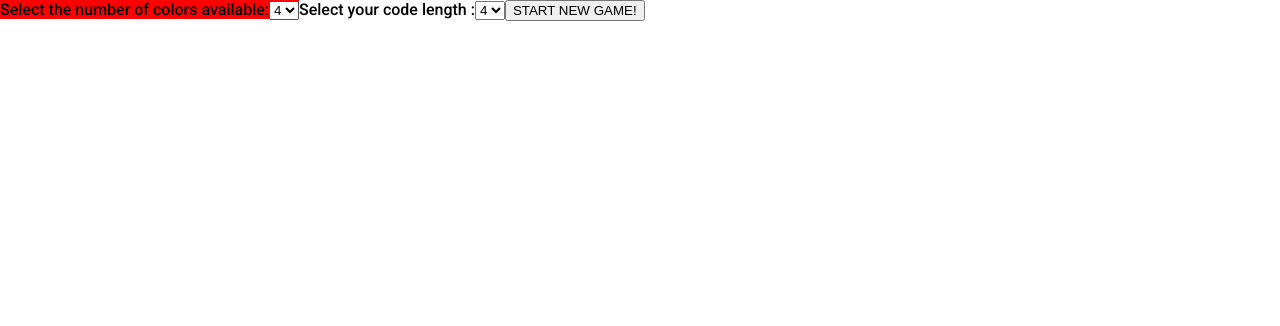
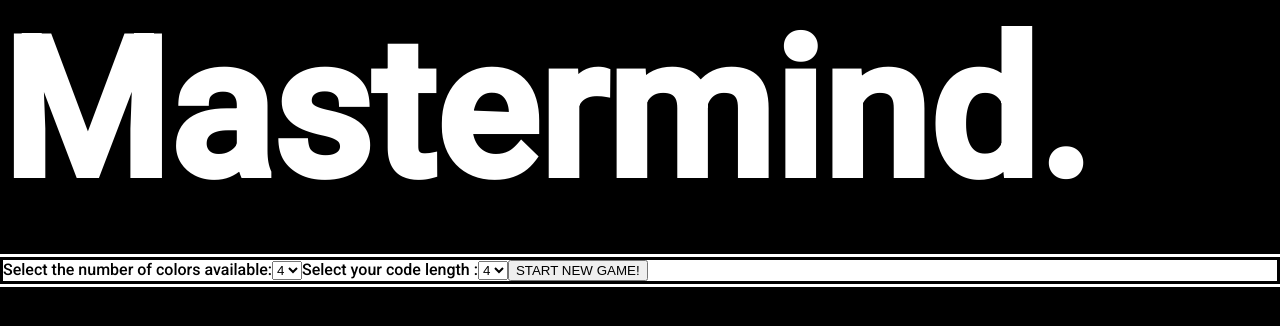
Before and after one commit to motorwolf/mastermind, a React (Create React App) app: page / in a window 1280 px wide. Shown: the top 326 px of the page. Built offline with nearby package versions, Linux system fonts and the light colour scheme.

Commit message:
Add styling

```diff
--- a/public/index.html
+++ b/public/index.html
@@ -6,8 +6,11 @@
         <meta name="viewport" content="width=device-width, initial-scale=1" />
         <meta name="theme-color" content="#000000" />
         <link rel="manifest" href="%PUBLIC_URL%/manifest.json" />
-    <link href="https://fonts.googleapis.com/css2?family=Roboto:wght@500&display=swap" rel="stylesheet">
-    <title>React App</title>
+        <link
+            href="https://fonts.googleapis.com/css2?family=Roboto:wght@500&display=swap"
+            rel="stylesheet"
+        />
+        <title>Mastermind</title>
     </head>
     <body>
         <noscript>You need to enable JavaScript to run this app.</noscript>
--- a/src/App.tsx
+++ b/src/App.tsx
@@ -3,7 +3,7 @@ import Game, { ColorTypes } from './components/Game';
 import './App.css';
 import { GameOptions } from './components/GameOptions';
 import { AppStyles } from './AppStyles';
-import { theme } from './index';
+import { theme } from './Theme';
 
 export const COLORS: ColorTypes[] = [
     'red',
@@ -20,7 +20,12 @@ export interface AppProps {
 
 export const StyledApp = ({ children }: any) => {
     const classes = AppStyles({ theme });
-    return <div className={classes.backdrop}>{children}</div>;
+    return (
+        <div className={classes.backdrop}>
+            <h1 className={classes.heading}>Mastermind.</h1>
+            {children}
+        </div>
+    );
 };
 
 class App extends Component<AppProps> {
--- a/src/AppStyles.ts
+++ b/src/AppStyles.ts
@@ -1,8 +1,20 @@
-import { createUseStyles } from "react-jss";
+import { createUseStyles } from 'react-jss';
 
 export const AppStyles = createUseStyles((theme: any) => ({
     backdrop: {
-        backgroundColor: 'taupe',
+        backgroundColor: theme.colors.black,
+        color: theme.colors.white,
         fontFamily: theme.font,
-    }
+        height: '100vh',
+        width: '100vw',
+        margin: 0,
+        padding: 0,
+        boxSizing: 'border-box',
+    },
+    heading: {
+        fontSize: '15vw',
+        margin: 0,
+        overflow: 'hidden',
+        padding: `0 0 2rem`,
+    },
 }));
--- /dev/null
+++ b/src/Theme/index.js
@@ -0,0 +1,23 @@
+
+export const theme = {
+    font: '"Roboto"',
+    fontSizes: {
+        extraLarge: '3em',
+        large: '2em',
+        medium: '1em',
+    },
+    spacing: {
+        large: '2em',
+    },
+    colors: {
+        black: 'black',
+        white: 'white',
+        grey: 'grey',
+        red: 'red',
+        orange: 'orange',
+        yellow: 'yellow',
+        green: 'green',
+        blue: 'blue',
+        purple: 'purple',
+    },
+};
--- a/src/components/Dropdown.tsx
+++ b/src/components/Dropdown.tsx
@@ -1,6 +1,6 @@
 import React, { ChangeEvent } from 'react';
 import { DropdownStyles } from './DropdownStyles';
-import { theme } from '../index';
+import { theme } from '../Theme';
 
 export interface OptionShape {
     display?: string;
@@ -27,7 +27,6 @@ export const Dropdown = ({
             <select name={name} onChange={(ev) => onChangeFn(ev)}>
                 {options.map((option) => (
                     <option value={option.value}>
-                        {' '}
                         {option.display || option.value}
                     </option>
                 ))}
--- a/src/components/GameOptions.tsx
+++ b/src/components/GameOptions.tsx
@@ -1,5 +1,7 @@
 import React, { ChangeEvent } from 'react';
-import { Dropdown} from './Dropdown';
+import { Dropdown } from './Dropdown';
+import { GameOptionStyles } from './GameOptionsStyles';
+import { theme } from '../Theme'
 
 export interface GameOptionsPropTypes {
     onInputChange: (ev: ChangeEvent<HTMLSelectElement>) => void;
@@ -18,7 +20,9 @@ export const GameOptions = ({
     colorNum,
     codeLength,
 }: GameOptionsPropTypes) => {
+    const classes = GameOptionStyles({ theme });
     return (
+        <div className={classes.dialog}>
             <form
                 onSubmit={(ev) => {
                     ev.preventDefault();
@@ -45,5 +49,6 @@ export const GameOptions = ({
                 </label>
                 <button type="submit">START NEW GAME!</button>
             </form>
+        </div>
     );
 };
--- /dev/null
+++ b/src/components/GameOptionsStyles.tsx
@@ -0,0 +1,10 @@
+import { createUseStyles } from 'react-jss';
+
+export const GameOptionStyles = createUseStyles((theme: any) => ({
+    dialog: {
+        backgroundColor: theme.colors.white,
+        color: theme.colors.black,
+        outline: '3px solid white',
+        border: '3px solid black',
+    },
+}));
--- a/src/index.js
+++ b/src/index.js
@@ -4,17 +4,7 @@ import './index.css';
 import App from './App';
 import * as serviceWorker from './serviceWorker';
 import { ThemeProvider } from 'react-jss';
-
-export const theme = {
-    red: 'red',
-    orange: 'orange',
-    yellow: 'yellow',
-    green: 'green',
-    blue: 'blue',
-    purple: 'purple',
-    font: '"Roboto"',
-    fontSize: '2em',
-};
+import { theme } from './Theme';
 
 ReactDOM.render(
     <ThemeProvider theme={theme}>
```
Lines whose indentation alone changed are shown as unchanged.
